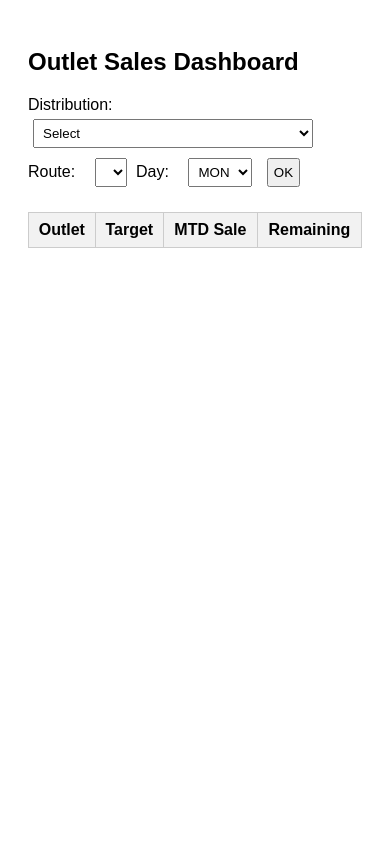
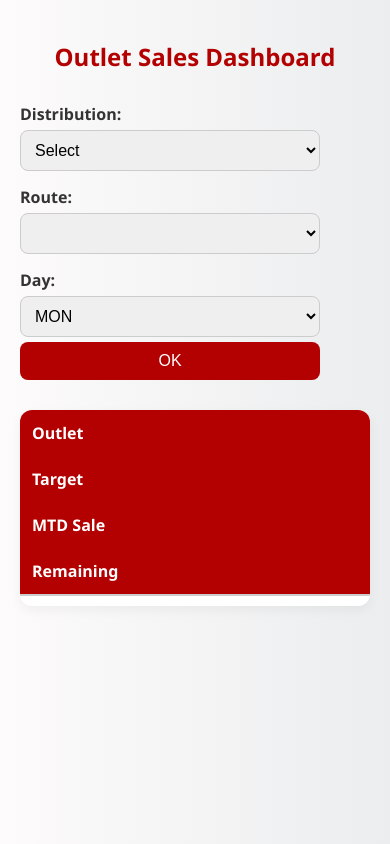
Before and after one commit to amkitpro/sales-dashboard, a plain HTML site: page index.html in a window 390 px wide. Drawn offline with Linux system fonts and the light colour scheme.

Commit message:
Update style.css

```diff
--- a/style.css
+++ b/style.css
@@ -1,39 +1,122 @@
+/* Base Reset & Font */
 body {
-  font-family: Arial;
+  font-family: 'Segoe UI', Tahoma, Geneva, Verdana, sans-serif;
   padding: 20px;
+  margin: 0;
+  background: linear-gradient(to right, #fdfbfb, #ebedee);
+  color: #333;
 }
 
+/* Header */
+h2 {
+  text-align: center;
+  color: #b30000;
+  margin-bottom: 30px;
+}
+
+/* Form Controls */
 label {
-  margin-right: 10px;
+  display: block;
+  margin-top: 15px;
+  font-weight: bold;
 }
 
 select, button {
-  margin: 5px;
-  padding: 5px;
+  margin-top: 5px;
+  padding: 10px;
+  border-radius: 8px;
+  border: 1px solid #ccc;
+  font-size: 16px;
+  width: 100%;
+  max-width: 300px;
+  box-sizing: border-box;
 }
 
-table {
-  margin-top: 20px;
-  border-collapse: collapse;
-  width: 100%;
+button {
+  background-color: #b30000;
+  color: white;
+  border: none;
+  cursor: pointer;
+  transition: background 0.3s;
 }
 
-th, td {
-  border: 1px solid #ccc;
-  padding: 8px;
-  text-align: center;
+button:hover {
+  background-color: #990000;
+}
+
+/* Table */
+table {
+  margin-top: 30px;
+  width: 100%;
+  border-collapse: collapse;
+  box-shadow: 0 4px 12px rgba(0,0,0,0.05);
+  background: white;
+  border-radius: 12px;
+  overflow: hidden;
 }
 
 th {
-  background-color: #f2f2f2;
+  background-color: #b30000;
+  color: white;
+  padding: 12px;
+  font-size: 16px;
 }
 
+td {
+  padding: 12px;
+  border-bottom: 1px solid #eee;
+  font-size: 15px;
+}
+
+tr:hover {
+  background-color: #f9f9f9;
+}
+
+/* Remaining Indicators */
 .negative {
-  background-color: #ffdddd;
-  color: red;
+  background-color: #ffe5e5;
+  color: #b30000;
+  font-weight: bold;
 }
 
 .positive {
-  background-color: #ddffdd;
-  color: green;
+  background-color: #e6ffe6;
+  color: #008000;
+  font-weight: bold;
 }
+
+/* Responsive */
+@media (max-width: 600px) {
+  table, thead, tbody, th, td, tr {
+    display: block;
+  }
+
+  th {
+    text-align: left;
+    padding-top: 12px;
+    background-color: #b30000;
+    color: white;
+  }
+
+  td {
+    padding: 12px 10px;
+    text-align: right;
+    position: relative;
+    padding-left: 50%;
+  }
+
+  td::before {
+    content: attr(data-label);
+    position: absolute;
+    left: 10px;
+    width: 45%;
+    white-space: nowrap;
+    font-weight: bold;
+    text-align: left;
+  }
+
+  tr {
+    margin-bottom: 10px;
+    border-bottom: 2px solid #ccc;
+  }
+}
```
